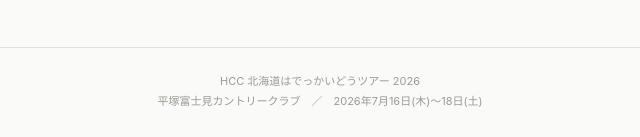
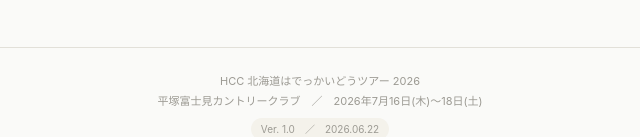
Before and after one commit to Katsu456/hcc-hokkaido-2026, a plain HTML site: page index.html in a window 1280 px wide. Shown: the part 5937-6074 px from the top of the page, 320-960 px from the left. Before the commit the page ends 6049 px from the top, so only its background shows below. Drawn offline with Linux system fonts and the light colour scheme.

Commit message:
Update index.html

```diff
--- a/index.html
+++ b/index.html
@@ -478,7 +478,8 @@
 
   <div class="footer">
     HCC 北海道はでっかいどうツアー 2026<br>
-    平塚富士見カントリークラブ　／　2026年7月16日(木)〜18日(土)
+    平塚富士見カントリークラブ　／　2026年7月16日(木)〜18日(土)<br>
+    <span style="font-size:10px;background:var(--bg2);padding:2px 10px;border-radius:20px;color:var(--text3);margin-top:6px;display:inline-block;">Ver. 1.0　／　2026.06.22</span>
   </div>
 
 </div>
```
